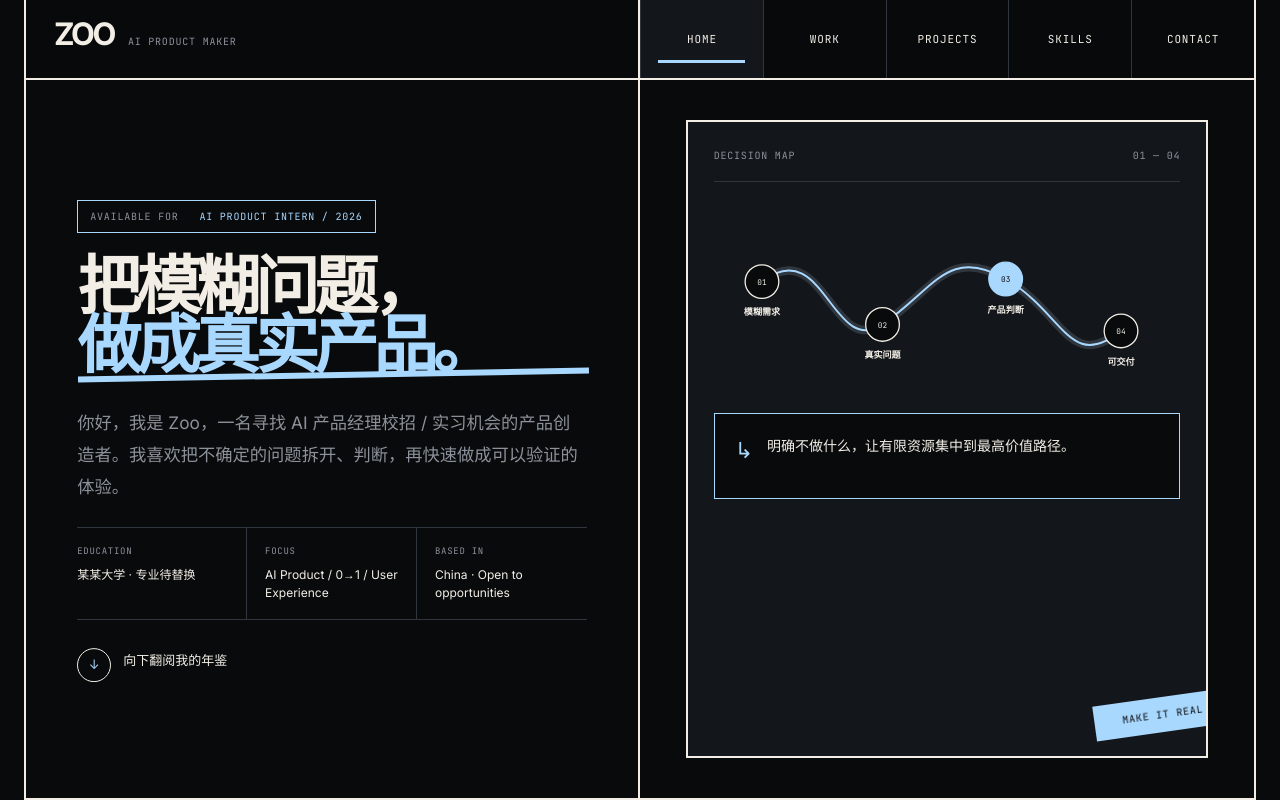
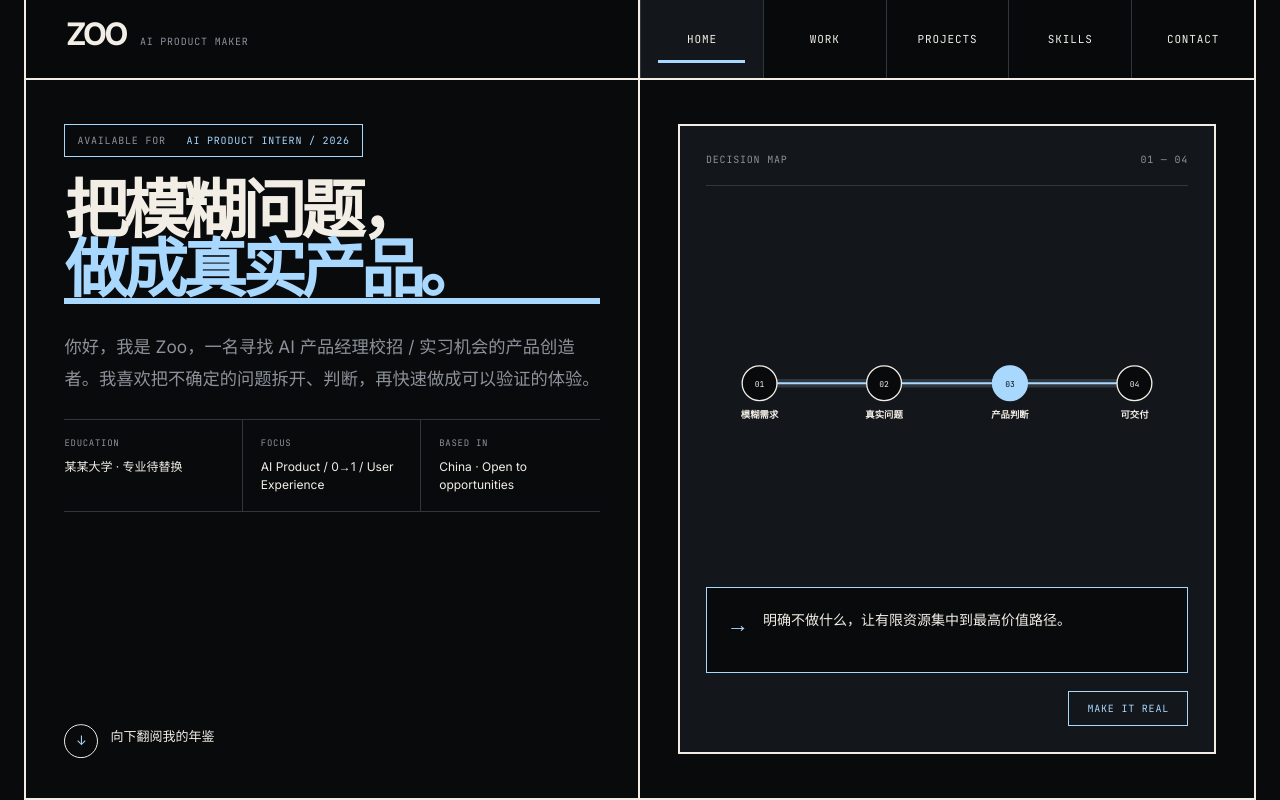
Before and after one commit to ZOO-AiiiPM/ZOO-site, a Next.js app: page / in a window 1280 px wide. Shown: the top 800 px of the page. Built offline with nearby package versions, Linux system fonts and the light colour scheme.

Commit message:
fix: straighten hero layout and decision flow

```diff
--- a/app/_components/HeroDecisionMap.tsx
+++ b/app/_components/HeroDecisionMap.tsx
@@ -3,10 +3,10 @@
 import { useState } from "react";
 
 const nodes = [
-  { id: "noise", label: "模糊需求", note: "先听见所有声音，但不急着把每句话都做成功能。", x: 74, y: 92 },
-  { id: "signal", label: "真实问题", note: "寻找重复出现的阻力、动机和未被满足的场景。", x: 260, y: 158 },
-  { id: "choice", label: "产品判断", note: "明确不做什么，让有限资源集中到最高价值路径。", x: 450, y: 88 },
-  { id: "ship", label: "可交付", note: "用能运行的版本验证，而不是让结论停在文档里。", x: 628, y: 168 },
+  { id: "noise", label: "模糊需求", note: "先听见所有声音，但不急着把每句话都做成功能。", x: 80, y: 90 },
+  { id: "signal", label: "真实问题", note: "寻找重复出现的阻力、动机和未被满足的场景。", x: 266, y: 90 },
+  { id: "choice", label: "产品判断", note: "明确不做什么，让有限资源集中到最高价值路径。", x: 454, y: 90 },
+  { id: "ship", label: "可交付", note: "用能运行的版本验证，而不是让结论停在文档里。", x: 640, y: 90 },
 ];
 
 export function HeroDecisionMap() {
@@ -19,10 +19,10 @@ export function HeroDecisionMap() {
         <span>DECISION MAP</span>
         <span>01 — 04</span>
       </div>
-      <svg className="home-decision-svg" viewBox="0 0 720 270" role="img" aria-labelledby="decision-title">
+      <svg className="home-decision-svg" viewBox="0 0 720 190" role="img" aria-labelledby="decision-title">
         <title id="decision-title">模糊需求经过问题识别和产品判断，最终成为可交付产品</title>
-        <path className="home-decision-path home-decision-path-ghost" d="M74 92 C170 18 182 210 260 158 S360 36 450 88 S548 232 628 168" />
-        <path className="home-decision-path" d="M74 92 C170 18 182 210 260 158 S360 36 450 88 S548 232 628 168" />
+        <path className="home-decision-path home-decision-path-ghost" d="M80 90 H640" />
+        <path className="home-decision-path" d="M80 90 H640" />
         {nodes.map((node, index) => (
           <g
             key={node.id}
@@ -41,7 +41,7 @@ export function HeroDecisionMap() {
         ))}
       </svg>
       <div className="home-decision-note" aria-live="polite">
-        <span className="home-decision-note-mark">↳</span>
+        <span className="home-decision-note-mark">→</span>
         <p>{current.note}</p>
       </div>
       <div className="home-decision-stamp">MAKE IT REAL</div>
--- a/app/home.css
+++ b/app/home.css
@@ -48,7 +48,7 @@ body:has(.home-portfolio) a {
   display: flex;
   align-items: baseline;
   gap: 14px;
-  padding: 18px 28px 0;
+  padding: 18px 40px 0;
   border-right: 2px solid var(--home-ink);
 }
 
@@ -146,6 +146,8 @@ body:has(.home-portfolio) a {
 }
 
 .home-hero {
+  --home-hero-inset-x: clamp(28px, 3vw, 40px);
+  --home-hero-inset-y: clamp(44px, 5svh, 60px);
   height: calc(100svh - 80px);
   min-height: 640px;
   display: grid;
@@ -159,8 +161,8 @@ body:has(.home-portfolio) a {
 .home-hero-copy {
   display: flex;
   flex-direction: column;
-  justify-content: center;
-  padding: clamp(54px, 6vh, 86px) clamp(32px, 4vw, 66px);
+  justify-content: flex-start;
+  padding: var(--home-hero-inset-y) var(--home-hero-inset-x);
   border-right: 2px solid var(--home-ink);
 }
 
@@ -203,11 +205,10 @@ body:has(.home-portfolio) a {
   content: "";
   position: absolute;
   height: 0.09em;
-  left: 0.02em;
-  right: -0.04em;
-  bottom: -0.04em;
+  left: 0;
+  right: 0;
+  bottom: -0.08em;
   background: var(--home-ice);
-  transform: rotate(-1deg);
 }
 
 .home-hero-intro {
@@ -255,7 +256,7 @@ body:has(.home-portfolio) a {
   display: inline-flex;
   align-items: center;
   gap: 12px;
-  margin-top: clamp(24px, 3vh, 38px);
+  margin-top: auto;
   font-size: 13px;
 }
 
@@ -278,8 +279,10 @@ body:has(.home-portfolio) a {
   position: relative;
   min-height: 0;
   align-self: stretch;
-  margin: clamp(34px, 5vh, 64px) clamp(30px, 3.6vw, 58px);
+  margin: var(--home-hero-inset-y) var(--home-hero-inset-x);
   padding: clamp(20px, 2vw, 28px);
+  display: grid;
+  grid-template-rows: auto minmax(0, 1fr) auto auto;
   overflow: hidden;
   border: 2px solid var(--home-ink);
   background: var(--home-sheet);
@@ -303,8 +306,9 @@ body:has(.home-portfolio) a {
 .home-decision-svg {
   position: relative;
   z-index: 1;
+  align-self: center;
   width: 100%;
-  margin-top: clamp(34px, 5vh, 62px);
+  margin: 0;
   overflow: visible;
 }
 
@@ -312,7 +316,7 @@ body:has(.home-portfolio) a {
   fill: none;
   stroke: var(--home-ice);
   stroke-width: 3;
-  stroke-linecap: round;
+  stroke-linecap: butt;
   stroke-dasharray: 850;
   animation: home-draw-path 2.2s cubic-bezier(0.65, 0, 0.35, 1) both;
 }
@@ -372,7 +376,7 @@ body:has(.home-portfolio) a {
   grid-template-columns: auto 1fr;
   gap: 14px;
   min-height: 86px;
-  margin: clamp(12px, 2vh, 26px) 0 0;
+  margin: 0;
   padding: 20px;
   border: 1px solid var(--home-ice);
   background: var(--home-paper);
@@ -390,15 +394,15 @@ body:has(.home-portfolio) a {
 }
 
 .home-decision-stamp {
-  position: absolute;
+  position: static;
   z-index: 2;
-  right: -26px;
-  bottom: 24px;
-  padding: 10px 28px;
-  color: var(--home-paper);
-  background: var(--home-ice);
+  justify-self: end;
+  margin-top: 18px;
+  padding: 9px 18px;
+  border: 1px solid var(--home-ice);
+  color: var(--home-ice);
+  background: transparent;
   font-size: 10px;
-  transform: rotate(-8deg);
 }
 
 .home-section {
@@ -1445,7 +1449,7 @@ body:has(.home-portfolio) a {
   .home-hero-meta div + div { padding: 14px 0; border-right: 0; border-bottom: 1px solid var(--home-faint); }
   .home-hero-meta div:last-child { border-bottom: 0; }
   .home-decision { min-height: 440px; margin: 24px; padding: 18px; }
-  .home-decision-svg { margin-top: 40px; }
+  .home-decision-svg { margin-top: 0; }
   .home-decision-label { font-size: 12px; }
   .home-decision-note { min-height: 84px; margin-top: 8px; padding: 14px; }
   .home-decision-note p { font-size: 12px; }
```
